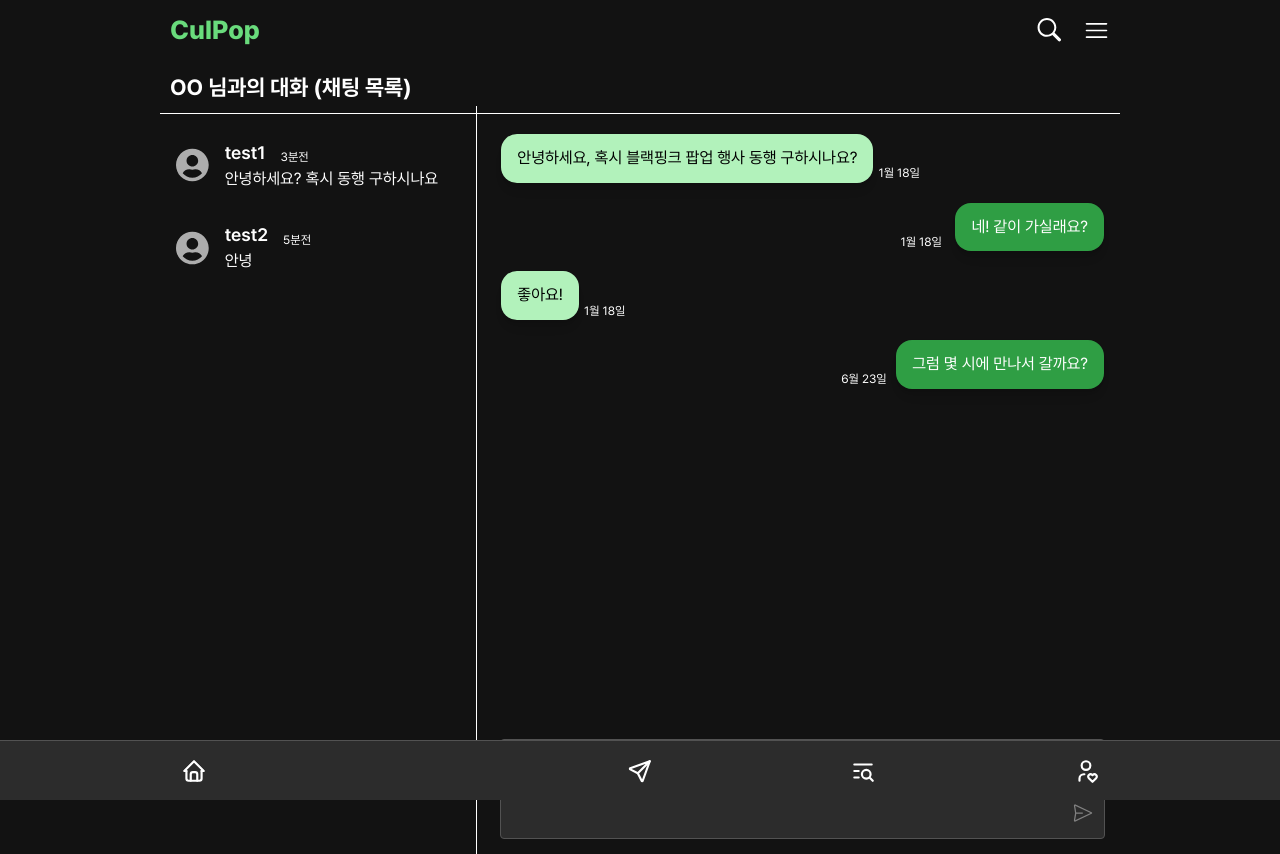
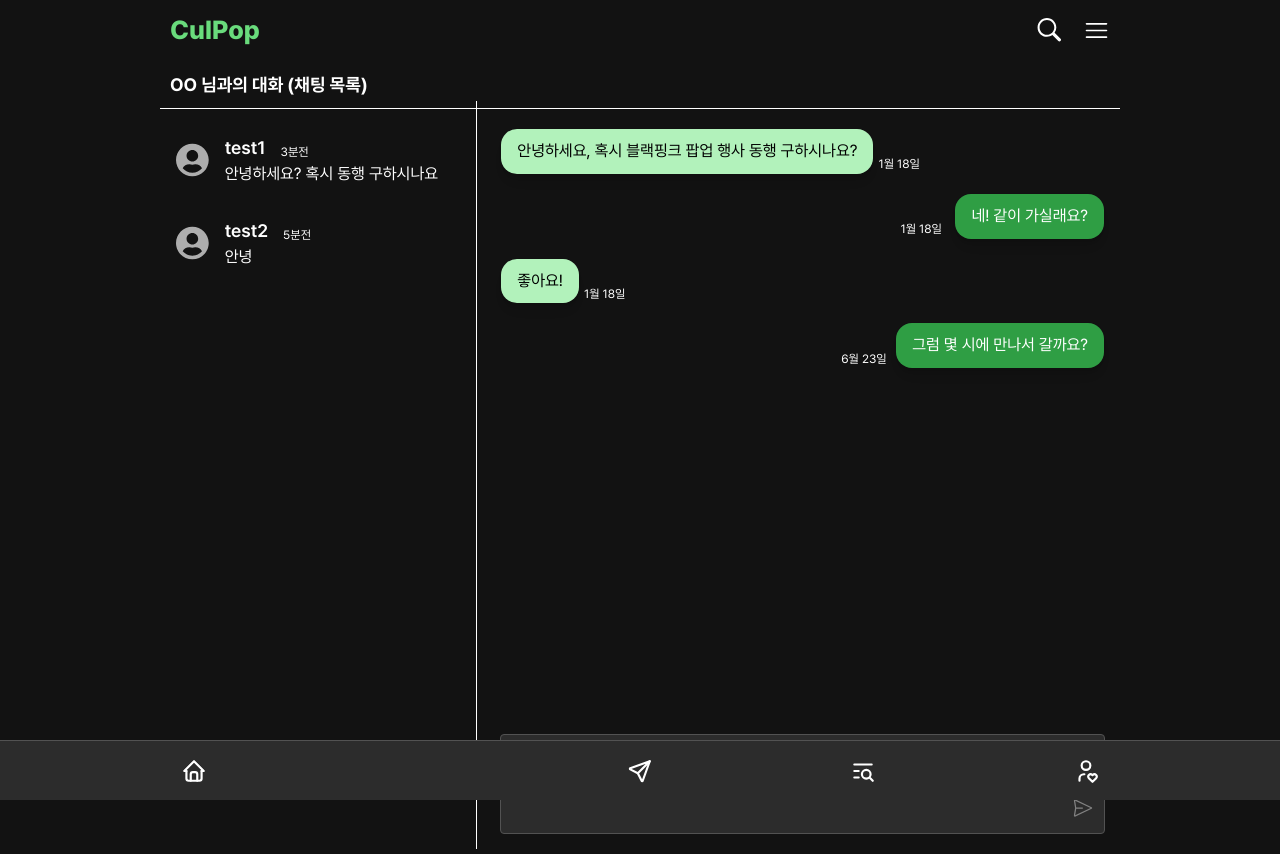
Before and after one commit to IxxP-Girls/culpop-frontend, a React (Vite) app: page /chat in a window 1280 px wide. Built offline with nearby package versions, Linux system fonts and the light colour scheme; some icons are missing.

Commit message:
Style: css 수정

```diff
--- a/src/components/chatPage/ChatHub.jsx
+++ b/src/components/chatPage/ChatHub.jsx
@@ -6,7 +6,7 @@ import ChatRoom from './ChatRoom';
 const ChatHub = () => {
   return (
     <Flex w={'100%'} direction={'column'} h={noCommonHeight} pos={'relative'}>
-      <Title w={'100%'} order={3} style={{ borderBottom: '1px solid' }} p={10}>
+      <Title w={'100%'} order={4} style={{ borderBottom: '1px solid' }} p={10}>
         OO 님과의 대화 (채팅 목록)
       </Title>
       <Grid w={'100%'}>
--- a/src/components/chatPage/MyTalk.jsx
+++ b/src/components/chatPage/MyTalk.jsx
@@ -7,7 +7,7 @@ const MyTalk = ({ time, message }) => {
       <Text fz={12} w={50}>
         {formatDate(time)}
       </Text>
-      <Paper shadow="sm" radius="lg" p="md" bg={'green'} py={12}>
+      <Paper shadow="sm" radius="lg" p="md" bg={'green'} py={10}>
         <Text>{message}</Text>
       </Paper>
     </Flex>
--- a/src/components/chatPage/YourTalk.jsx
+++ b/src/components/chatPage/YourTalk.jsx
@@ -9,7 +9,7 @@ const YourTalk = ({ time, message }) => {
       display={'inline-flex'}
       style={{ alignSelf: 'flex-start', alignItems: 'center' }}
       my={10}>
-      <Paper shadow="sm" radius="lg" p="md" bg={'green.2'} c={'dark.9'} display={'inline-flex'} py={12}>
+      <Paper shadow="sm" radius="lg" p="md" bg={'green.2'} c={'dark.9'} display={'inline-flex'} py={10}>
         <Text>{message}</Text>
       </Paper>
       <Text fz={12} w={50}>
```
